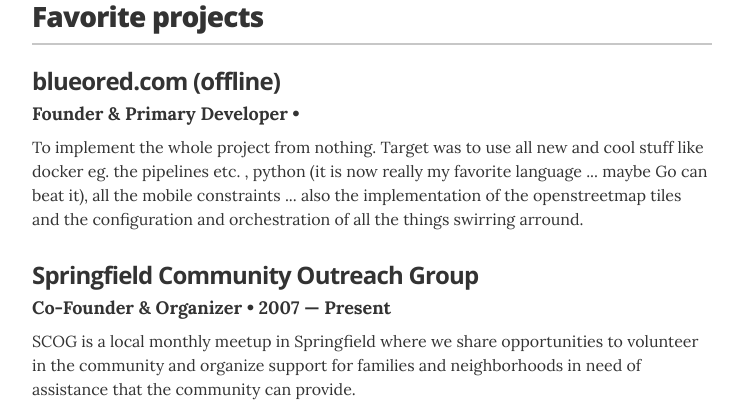
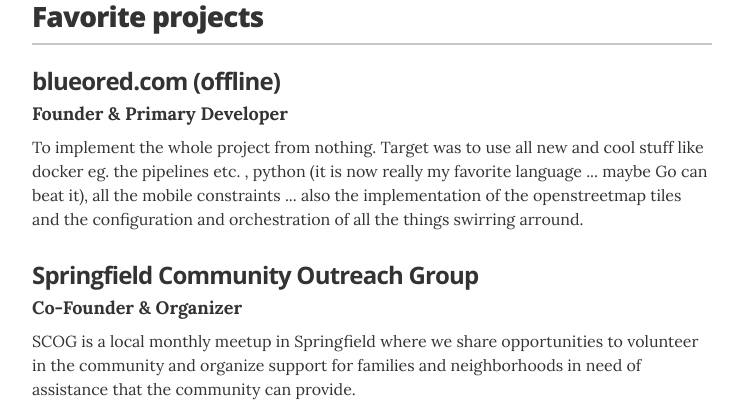
Before and after one commit to borishager/borishager.github.io, a Jekyll site: the page built from index.html, in a window 1280 px wide and 900 px high, scrolled down 1449 px. Shown: the part 158-562 px from the top of the window, without its empty margins (268-1011 px from the left). Built offline with Jekyll 4.4.1, drawn with Linux system fonts in a browser that asks for light colours.

Commit message:
Update resume.html

```diff
--- a/_layouts/resume.html
+++ b/_layouts/resume.html
@@ -73,7 +73,7 @@
         <div class="resume-item" itemscope itemtype="http://schema.org/CreativeWork">
           <meta itemprop="creator" content="{{ site.resume_name }}" itemtype="http://schema.org/Person" />
           <h3 class="resume-item-title" itemprop="name">{% if project.url %}<a href="{{ project.url }}" itemprop="url">{{ project.project }}</a>{% else %}{{ project.project }}{% endif %}</h3>
-          <h4 class="resume-item-details" itemprop="description">{{ project.role }}  &bull; {{ project.duration }}</h4>
+          <h4 class="resume-item-details" itemprop="description">{{ project.role }}</h4>
           <p class="resume-item-copy">{{ project.description }}</p>
         </div>
         {% endfor %}
```
